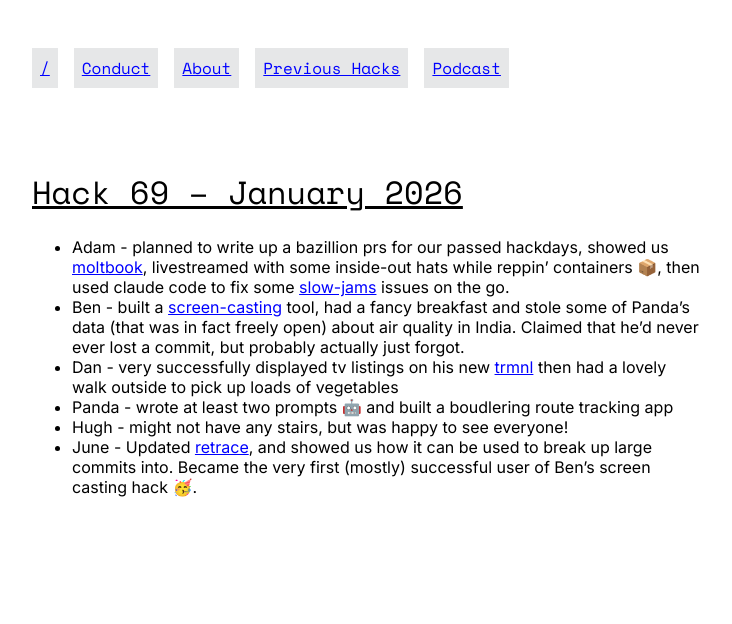
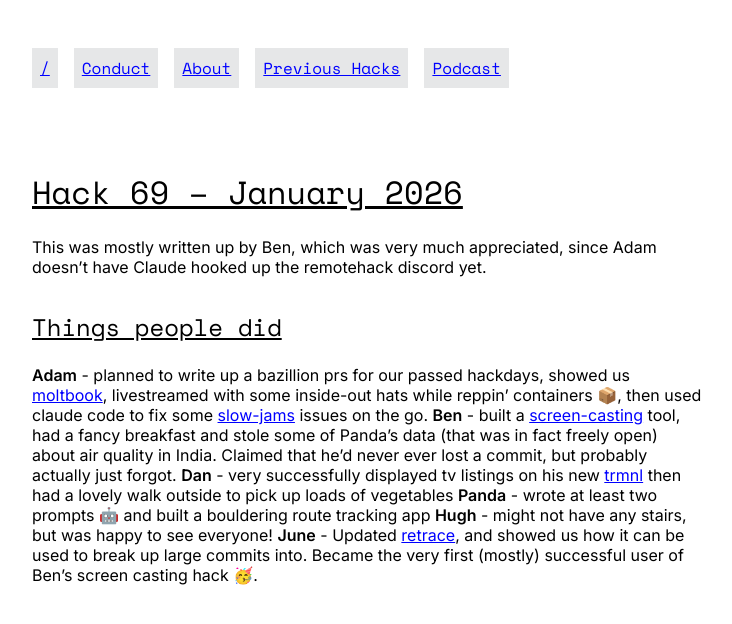
Before and after one commit to remotehack/remotehack.github.io, a Jekyll site: the page built from _hacks/69.md, in a window 1280 px wide. Shown: the top 624 px of the page, without its empty margins (272-1004 px from the left). Built offline with Jekyll 4.4.1, drawn with Linux system fonts in a browser that asks for light colours.

Commit message:
use standard formatting

```diff
--- a/_hacks/69.md
+++ b/_hacks/69.md
@@ -3,12 +3,16 @@ hack_number: 69
 date: 2026-01-31
 ---
 
-* Adam - planned to write up a bazillion prs for our passed hackdays, showed us [moltbook], livestreamed with some inside-out hats while reppin' containers 📦, then used claude code to fix some [slow-jams] issues on the go.
-* Ben - built a [screen-casting] tool, had a fancy breakfast and stole some of Panda's data (that was in fact freely open) about air quality in India.  Claimed that he'd never ever lost a commit, but probably actually just forgot.
-* Dan - very successfully displayed tv listings on his new [trmnl] then had a lovely walk outside to pick up loads of vegetables
-* Panda - wrote at least two prompts 🤖 and built a boudlering route tracking app
-* Hugh - might not have any stairs, but was happy to see everyone!
-* June - Updated [retrace], and showed us how it can be used to break up large commits into.  Became the very first (mostly) successful user of Ben's screen casting hack 🥳.
+This was mostly written up by Ben, which was very much appreciated, since Adam doesn't have Claude hooked up the remotehack discord yet.
+
+## Things people did
+
+**Adam** - planned to write up a bazillion prs for our passed hackdays, showed us [moltbook], livestreamed with some inside-out hats while reppin' containers 📦, then used claude code to fix some [slow-jams] issues on the go.
+**Ben** - built a [screen-casting] tool, had a fancy breakfast and stole some of Panda's data (that was in fact freely open) about air quality in India.  Claimed that he'd never ever lost a commit, but probably actually just forgot.
+**Dan** - very successfully displayed tv listings on his new [trmnl] then had a lovely walk outside to pick up loads of vegetables
+**Panda** - wrote at least two prompts 🤖 and built a bouldering route tracking app
+**Hugh** - might not have any stairs, but was happy to see everyone!
+**June** - Updated [retrace], and showed us how it can be used to break up large commits into.  Became the very first (mostly) successful user of Ben's screen casting hack 🥳.
 
 
 [slow-jams]: https://slo-jams.com/
```
